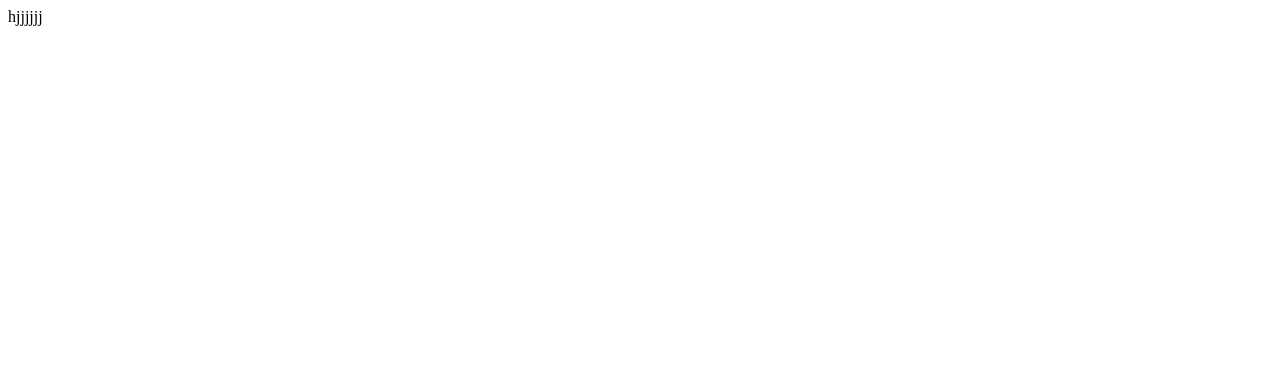
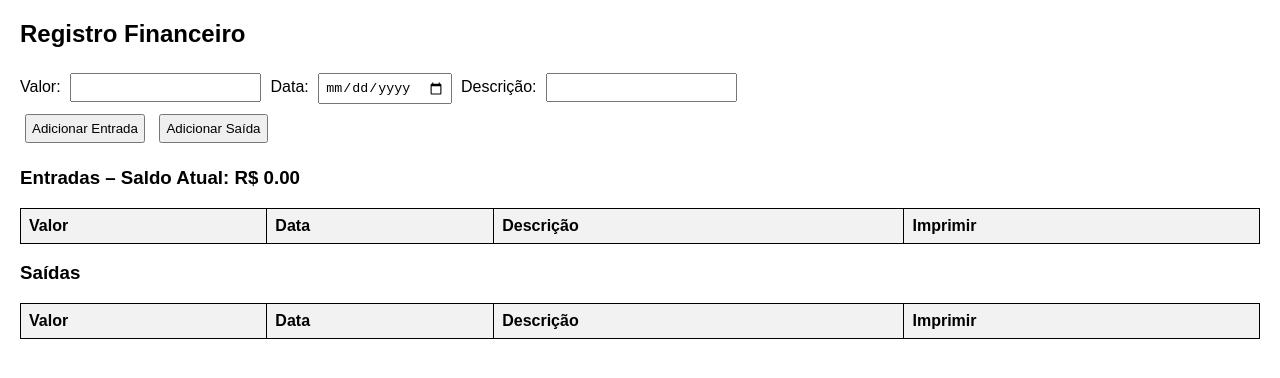
Before and after one commit to 9481A24/Contabilidade, a plain HTML site: page index.html in a window 1280 px wide. Drawn offline with Linux system fonts and the light colour scheme.

Commit message:
Update index.html

```diff
--- a/index.html
+++ b/index.html
@@ -1 +1,128 @@
-hjjjjjj
+<!DOCTYPE html>
+<html lang="pt-BR">
+<head>
+<meta charset="UTF-8">
+<meta name="viewport" content="width=device-width, initial-scale=1.0">
+<title>Controle Financeiro</title>
+<style>
+  body { font-family: Arial, sans-serif; margin: 20px; }
+  input, button { margin: 5px; padding: 5px; }
+  table { border-collapse: collapse; width: 100%; margin-top: 10px; }
+  th, td { border: 1px solid #000; padding: 8px; text-align: left; }
+  th { background-color: #f2f2f2; }
+  button.imprimir { padding: 3px 6px; font-size: 12px; }
+</style>
+</head>
+<body>
+
+<h2>Registro Financeiro</h2>
+
+<label>Valor: </label>
+<input type="number" id="valor" step="0.01">
+<label>Data: </label>
+<input type="date" id="data">
+<label>Descrição: </label>
+<input type="text" id="descricao">
+<br>
+<button onclick="adicionarEntrada()">Adicionar Entrada</button>
+<button onclick="adicionarSaida()">Adicionar Saída</button>
+
+<h3 id="tituloEntradas">Entradas – Saldo Atual: R$ 0.00</h3>
+<table id="tabelaEntradas">
+  <tr>
+    <th>Valor</th>
+    <th>Data</th>
+    <th>Descrição</th>
+    <th>Imprimir</th>
+  </tr>
+</table>
+
+<h3>Saídas</h3>
+<table id="tabelaSaidas">
+  <tr>
+    <th>Valor</th>
+    <th>Data</th>
+    <th>Descrição</th>
+    <th>Imprimir</th>
+  </tr>
+</table>
+
+<script>
+let saldo = 0; // saldo só para entradas
+
+function atualizarTituloEntradas() {
+  document.getElementById("tituloEntradas").innerText = `Entradas – Saldo Atual: R$ ${saldo.toFixed(2)}`;
+}
+
+function adicionarEntrada() {
+  const valor = parseFloat(document.getElementById("valor").value);
+  const data = document.getElementById("data").value;
+  const descricao = document.getElementById("descricao").value;
+
+  if(!isNaN(valor) && data && descricao) {
+    saldo += valor;
+
+    const tabela = document.getElementById("tabelaEntradas");
+    const row = tabela.insertRow();
+    row.insertCell(0).innerText = valor.toFixed(2);
+    row.insertCell(1).innerText = data;
+    row.insertCell(2).innerText = descricao;
+
+    const imprimirBtn = document.createElement("button");
+    imprimirBtn.innerText = "Imprimir";
+    imprimirBtn.className = "imprimir";
+    imprimirBtn.onclick = () => imprimirRegistro(valor, data, descricao, saldo);
+    row.insertCell(3).appendChild(imprimirBtn);
+
+    atualizarTituloEntradas();
+    limparCampos();
+  } else {
+    alert("Preencha todos os campos corretamente!");
+  }
+}
+
+function adicionarSaida() {
+  const valor = parseFloat(document.getElementById("valor").value);
+  const data = document.getElementById("data").value;
+  const descricao = document.getElementById("descricao").value;
+
+  if(!isNaN(valor) && data && descricao) {
+    const tabela = document.getElementById("tabelaSaidas");
+    const row = tabela.insertRow();
+    row.insertCell(0).innerText = valor.toFixed(2);
+    row.insertCell(1).innerText = data;
+    row.insertCell(2).innerText = descricao;
+
+    const imprimirBtn = document.createElement("button");
+    imprimirBtn.innerText = "Imprimir";
+    imprimirBtn.className = "imprimir";
+    imprimirBtn.onclick = () => imprimirRegistro(-valor, data, descricao);
+    row.insertCell(3).appendChild(imprimirBtn);
+
+    limparCampos();
+  } else {
+    alert("Preencha todos os campos corretamente!");
+  }
+}
+
+function imprimirRegistro(valor, data, descricao, saldoAtual = null) {
+  const novaJanela = window.open('', '', 'width=400,height=300');
+  novaJanela.document.write('<h3>Comprovante</h3>');
+  novaJanela.document.write('<p><strong>Valor:</strong> R$ ' + Math.abs(valor).toFixed(2) + '</p>');
+  novaJanela.document.write('<p><strong>Data:</strong> ' + data + '</p>');
+  novaJanela.document.write('<p><strong>Descrição:</strong> ' + descricao + '</p>');
+  if(saldoAtual !== null){
+    novaJanela.document.write('<p><strong>Saldo após Entrada:</strong> R$ ' + saldoAtual.toFixed(2) + '</p>');
+  }
+  novaJanela.document.write('<script>window.print();<\/script>');
+}
+
+function limparCampos() {
+  document.getElementById("valor").value = "";
+  document.getElementById("data").value = "";
+  document.getElementById("descricao").value = "";
+}
+</script>
+
+</body>
+</html>
```
